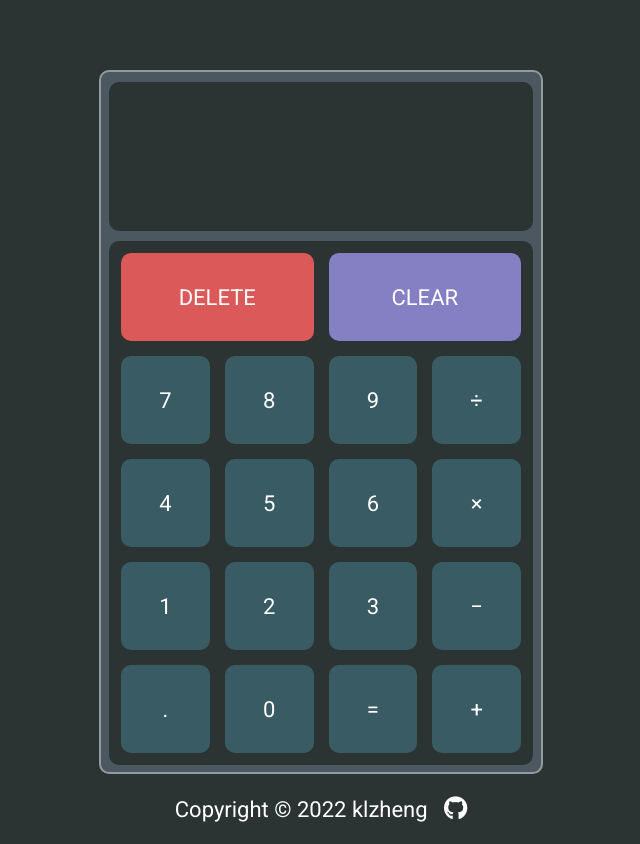
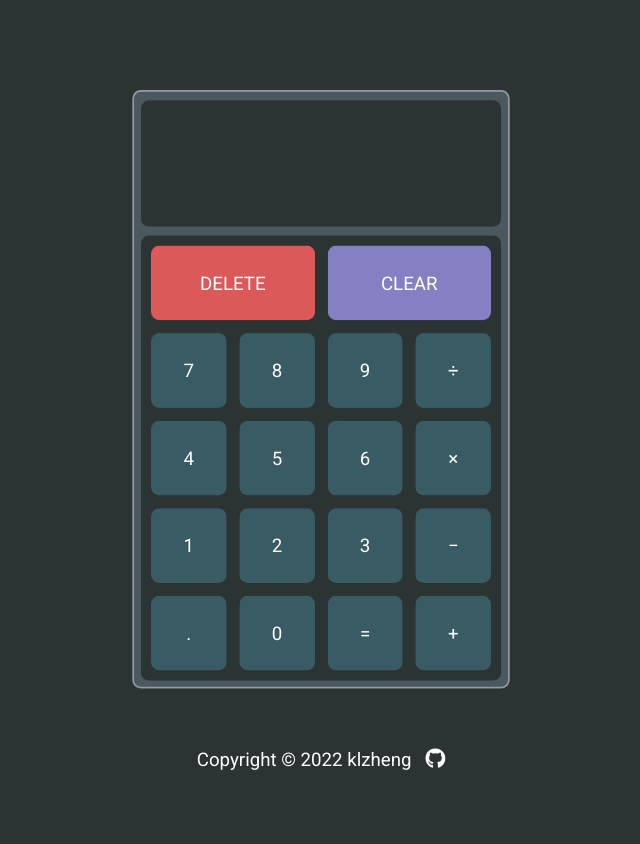
Before and after one commit to klzheng/calculator, a plain HTML site: page index.html in a window 1280 px wide. Shown: the whole page, without its empty margins (319-959 px from the left). Drawn offline with Linux system fonts and the light colour scheme.

Commit message:
Fixed footer and scaled all elements to 85%

```diff
--- a/styles.css
+++ b/styles.css
@@ -5,14 +5,16 @@
     font-family: Roboto, sans-serif;
     font-size: 22px;
     color: white;
+
 }
 
 body {
+    transform: scale(.85);
+    height: 100vh;
     background-color: #2C3333;
-    height: 90vh;
     display: flex;
     flex-direction: column;
-    margin-top: 70px;
+    margin-top: 30px;
 }
 
 
@@ -118,6 +120,10 @@ footer {
     text-align: center;
 }
 
+footer p {
+    margin-bottom: 0;
+}
+
 .fa-github {
     font-size: 24px;
     transition: transform 0.3s ease-in-out;
```
